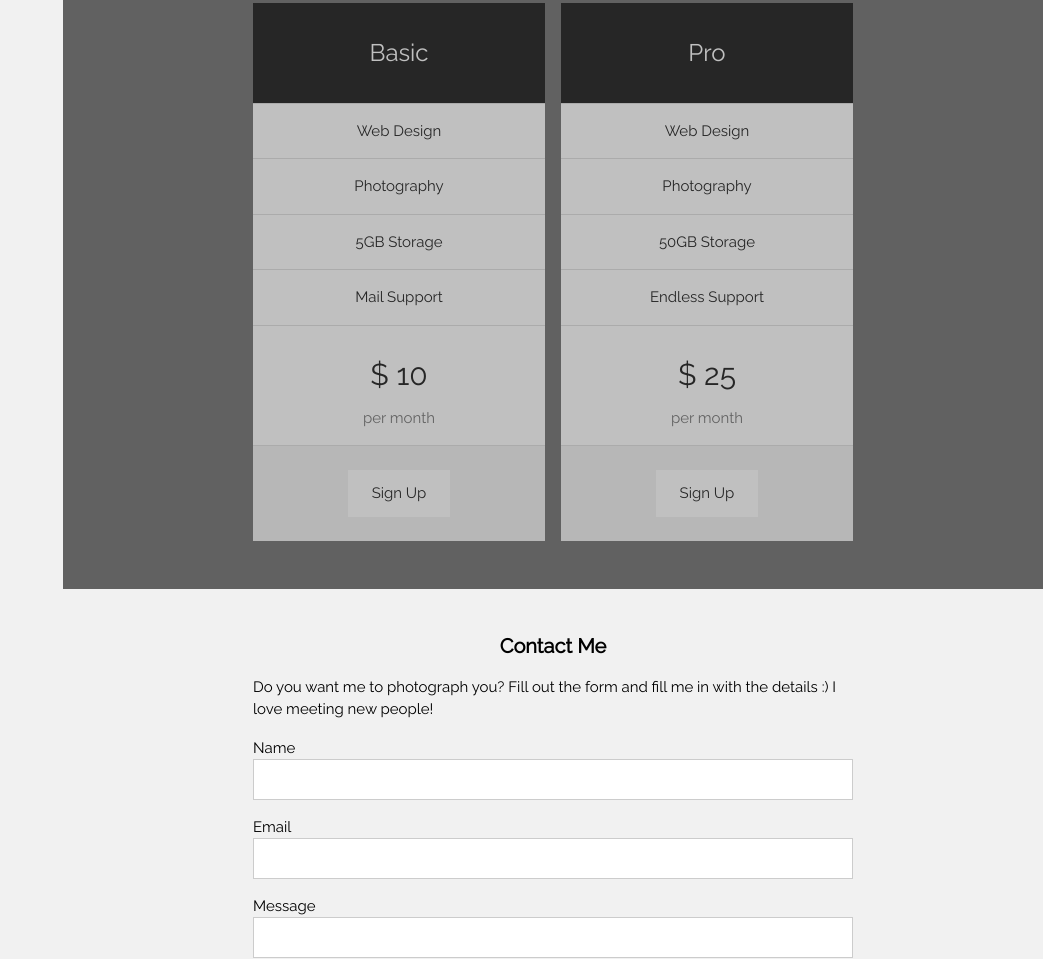
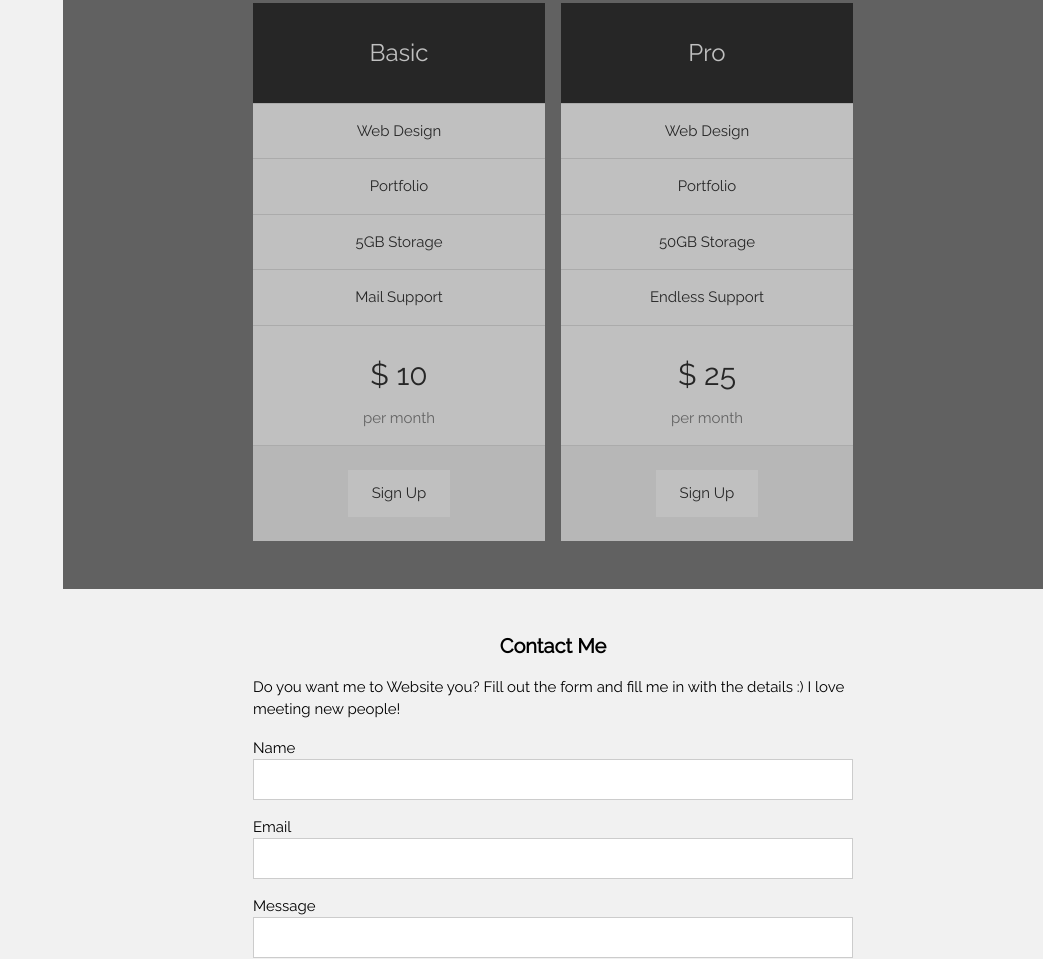
Before and after one commit to Rupesh-badode/some, a plain HTML site: page index.html in a window 1280 px wide. Shown: the part 2310-3269 px from the top of the page, without its empty margins (237-1280 px from the left). Drawn offline with nearby package versions, Linux system fonts and the light colour scheme.

Commit message:
Update index.html

```diff
--- a/index.html
+++ b/index.html
@@ -142,7 +142,7 @@
                         <ul class="w3-ul w3-white w3-center w3-opacity w3-hover-opacity-off">
                             <li class="w3-black w3-xlarge w3-padding-32">Basic</li>
                             <li class="w3-padding-16">Web Design</li>
-                            <li class="w3-padding-16">Photography</li>
+                            <li class="w3-padding-16">Portfolio</li>
                             <li class="w3-padding-16">5GB Storage</li>
                             <li class="w3-padding-16">Mail Support</li>
                             <li class="w3-padding-16">
@@ -159,7 +159,7 @@
                         <ul class="w3-ul w3-white w3-center w3-opacity w3-hover-opacity-off">
                             <li class="w3-black w3-xlarge w3-padding-32">Pro</li>
                             <li class="w3-padding-16">Web Design</li>
-                            <li class="w3-padding-16">Photography</li>
+                            <li class="w3-padding-16">Portfolio</li>
                             <li class="w3-padding-16">50GB Storage</li>
                             <li class="w3-padding-16">Endless Support</li>
                             <li class="w3-padding-16">
@@ -179,7 +179,7 @@
         <div class="w3-container w3-light-grey w3-padding-32 w3-padding-large" id="contact">
             <div class="w3-content" style="max-width:600px">
                 <h4 class="w3-center"><b>Contact Me</b></h4>
-                <p>Do you want me to photograph you? Fill out the form and fill me in with the details :) I love meeting
+                <p>Do you want me to Website you? Fill out the form and fill me in with the details :) I love meeting
                     new people!</p>
                 <form action="/action_page.php" target="rupeshbadode77@gmail.com">
                     <div class="w3-section">
```
